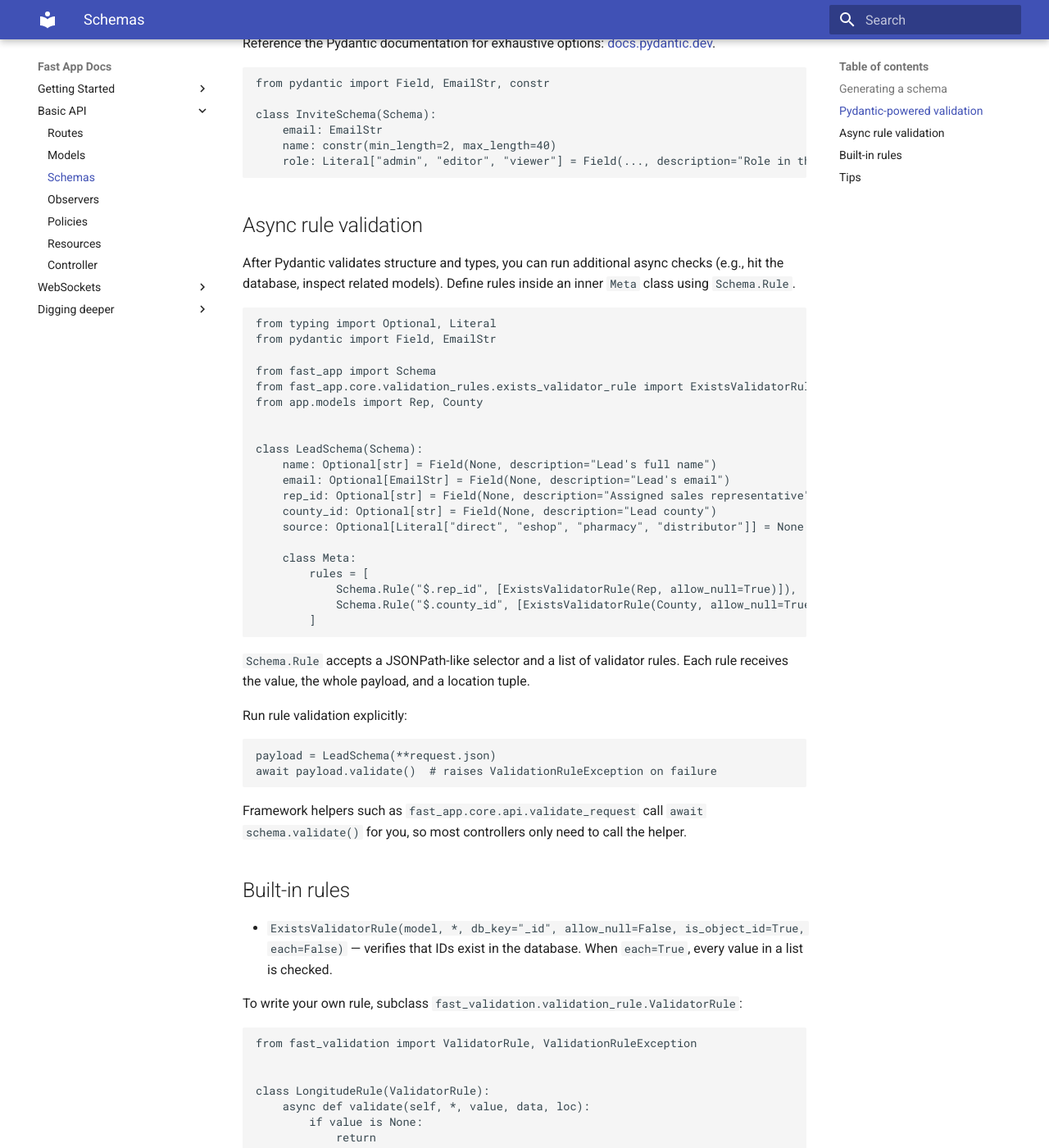
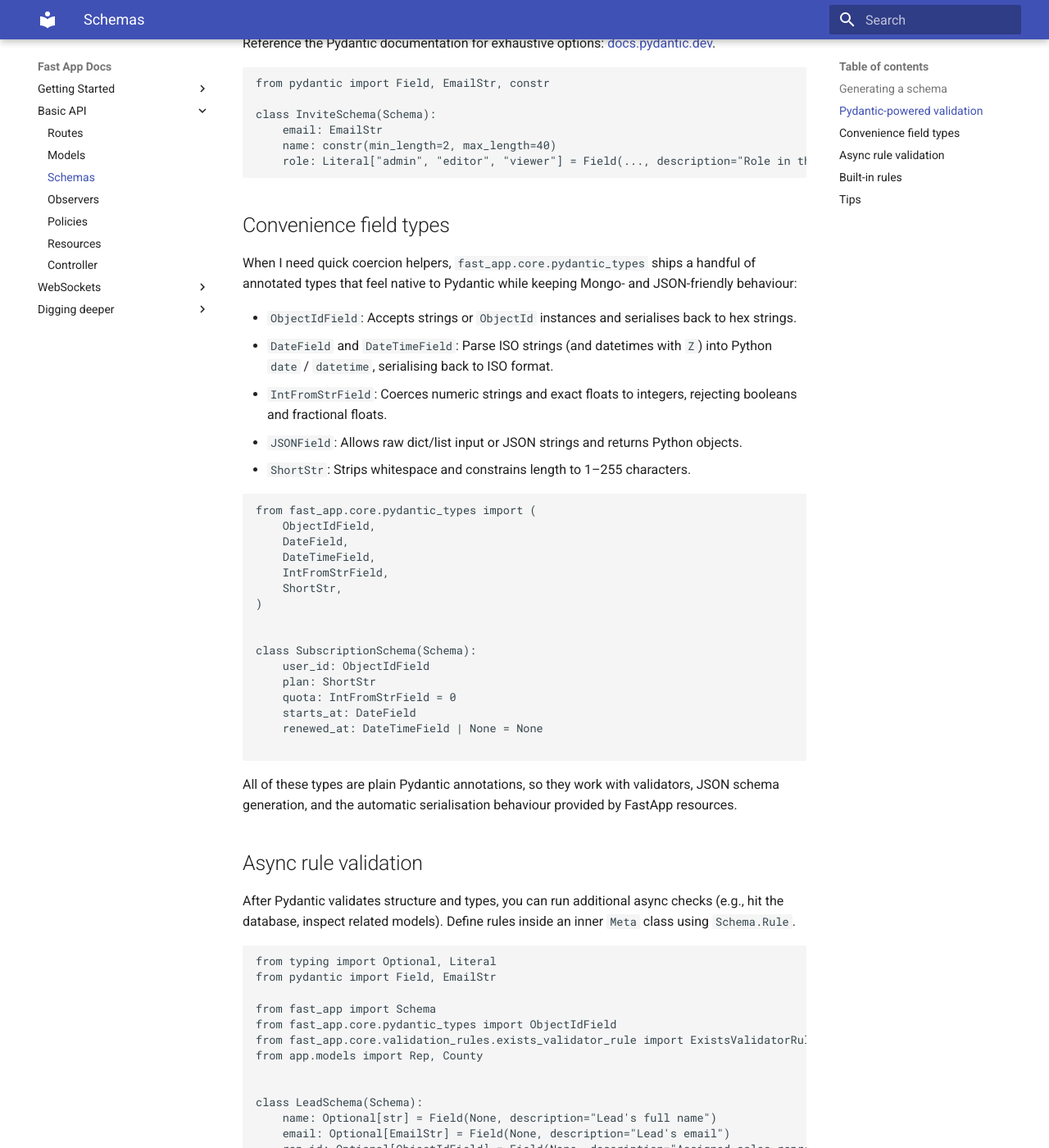
Before and after one commit to patrikmojzis/fast-app, an MkDocs documentation site: the page built from docs/schemas.md, in a window 1280 px wide and 1400 px high, scrolled down 916 px. Shown: the whole window at 82% size. Built offline with MkDocs 1.6.1 and Material for MkDocs 9.7.7, drawn with Linux system fonts in a browser that asks for light colours; some of the changed text lies outside the part shown.

Commit message:
Update schemas.md

````diff
--- a/docs/schemas.md
+++ b/docs/schemas.md
@@ -42,6 +42,37 @@ class InviteSchema(Schema):
     role: Literal["admin", "editor", "viewer"] = Field(..., description="Role in the workspace")
 ```
 
+## Convenience field types
+
+When I need quick coercion helpers, `fast_app.core.pydantic_types` ships a handful of annotated types that feel native to Pydantic while keeping Mongo- and JSON-friendly behaviour:
+
+- `ObjectIdField`: Accepts strings or `ObjectId` instances and serialises back to hex strings.
+- `DateField` and `DateTimeField`: Parse ISO strings (and datetimes with `Z`) into Python `date` / `datetime`, serialising back to ISO format.
+- `IntFromStrField`: Coerces numeric strings and exact floats to integers, rejecting booleans and fractional floats.
+- `JSONField`: Allows raw dict/list input or JSON strings and returns Python objects.
+- `ShortStr`: Strips whitespace and constrains length to 1–255 characters.
+
+```python
+from fast_app.core.pydantic_types import (
+    ObjectIdField,
+    DateField,
+    DateTimeField,
+    IntFromStrField,
+    ShortStr,
+)
+
+
+class SubscriptionSchema(Schema):
+    user_id: ObjectIdField
+    plan: ShortStr
+    quota: IntFromStrField = 0
+    starts_at: DateField
+    renewed_at: DateTimeField | None = None
+
+```
+
+All of these types are plain Pydantic annotations, so they work with validators, JSON schema generation, and the automatic serialisation behaviour provided by FastApp resources.
+
 ## Async rule validation
 
 After Pydantic validates structure and types, you can run additional async checks (e.g., hit the database, inspect related models). Define rules inside an inner `Meta` class using `Schema.Rule`.
@@ -51,6 +82,7 @@ from typing import Optional, Literal
 from pydantic import Field, EmailStr
 
 from fast_app import Schema
+from fast_app.core.pydantic_types import ObjectIdField
 from fast_app.core.validation_rules.exists_validator_rule import ExistsValidatorRule
 from app.models import Rep, County
 
@@ -58,8 +90,8 @@ from app.models import Rep, County
 class LeadSchema(Schema):
     name: Optional[str] = Field(None, description="Lead's full name")
     email: Optional[EmailStr] = Field(None, description="Lead's email")
-    rep_id: Optional[str] = Field(None, description="Assigned sales representative")
-    county_id: Optional[str] = Field(None, description="Lead county")
+    rep_id: Optional[ObjectIdField] = Field(None, description="Assigned sales representative")
+    county_id: Optional[ObjectIdField] = Field(None, description="Lead county")
     source: Optional[Literal["direct", "eshop", "pharmacy", "distributor"]] = None
 
     class Meta:
````
